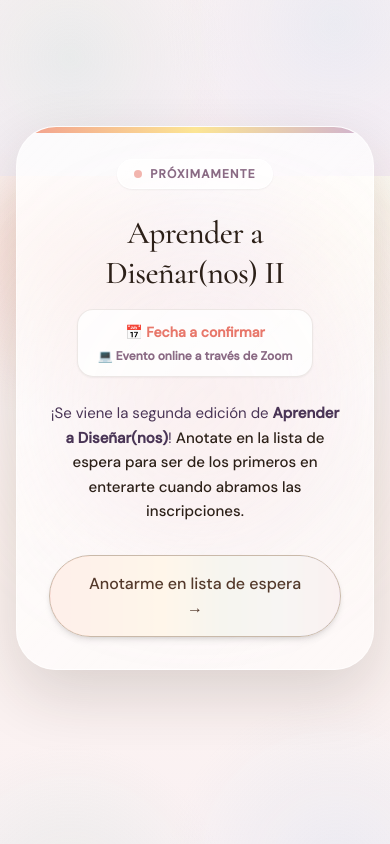
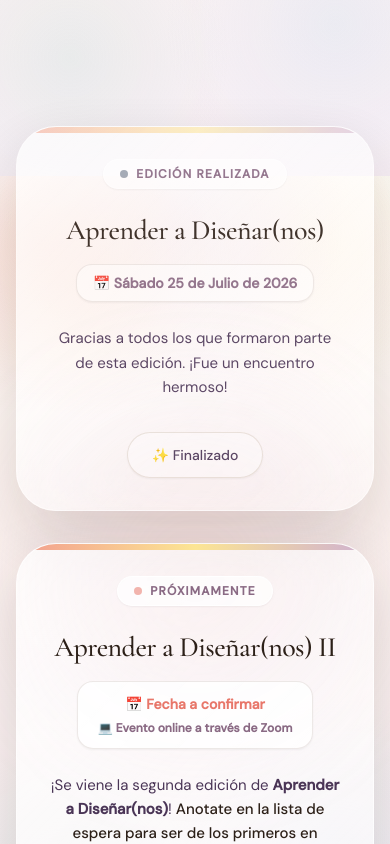
Before and after one commit to N-dossantos/soymicads, a Next.js app: page / in a window 390 px wide. Shown: the part 7420-8264 px from the top of the page. Built offline with nearby package versions, Linux system fonts and the light colour scheme.

Commit message:
update EventSection to display dual-card layout for past and upcoming events

```diff
--- a/components/sections/EventSection.tsx
+++ b/components/sections/EventSection.tsx
@@ -20,8 +20,47 @@ export default function EventSection({
       {/* Background soft ambient glows */}
       <div className="absolute left-1/2 top-1/2 -translate-x-1/2 -translate-y-1/2 h-96 w-96 rounded-full bg-[radial-gradient(circle,_rgba(242,157,142,0.25)_0%,_rgba(206,175,210,0.2)_50%,_transparent_70%)] blur-3xl pointer-events-none" />
 
-      <div className="mx-auto max-w-4xl relative">
-        <div className="rainbow-surface relative overflow-hidden rounded-[2.5rem] p-8 sm:p-12 text-center border border-white/60 shadow-2xl backdrop-blur-xl">
+      <div className="mx-auto max-w-6xl relative">
+        <div className="grid grid-cols-1 lg:grid-cols-2 gap-8 items-center">
+
+          {/* Card 1: Aprender a Diseñar(nos) - Realizado */}
+          <div className="rainbow-surface relative overflow-hidden rounded-[2.5rem] p-8 sm:p-10 text-center border border-white/60 shadow-xl backdrop-blur-xl opacity-90 transition hover:opacity-100 hover:scale-[1.02] duration-300">
+            {/* Top subtle bar gradient */}
+            <div className="absolute inset-x-0 top-0 h-1.5 bg-gradient-to-r from-[#f29d8e] via-[#f6bd8b] via-[#fce594] via-[#a1d2c5] via-[#b3d5ee] to-[#ceafd2] opacity-60" />
+
+            {/* Badge */}
+            <div className="inline-flex items-center gap-2 rounded-full px-4 py-1.5 text-xs font-semibold uppercase tracking-widest text-[#8a6a84] bg-white/70 border border-white/80 shadow-sm mb-6">
+              <span className="h-2 w-2 rounded-full bg-gray-400" />
+              Edición Realizada
+            </div>
+
+            {/* Title */}
+            <h2 className="section-title text-[clamp(28px,4vw,40px)] font-medium leading-tight mb-4 text-[#2C2018]">
+              Aprender a Diseñar(nos)
+            </h2>
+
+            {/* Date & Time Badge */}
+            <div className="mx-auto max-w-fit rounded-2xl bg-white/60 border border-[rgba(107,79,58,0.12)] px-4 py-2 shadow-sm mb-6 text-sm font-medium text-[#4A3556]">
+              <div>
+                <span className="text-[#8a6a84] font-semibold">📅 Sábado 25 de Julio de 2026</span>
+              </div>
+            </div>
+
+            {/* Description */}
+            <p className="mx-auto max-w-lg text-[15px] leading-relaxed text-[#4A3556] mb-8">
+              Gracias a todos los que formaron parte de esta edición. ¡Fue un encuentro hermoso!
+            </p>
+
+            {/* Call to action button */}
+            <div>
+              <div className="inline-block py-3 px-6 rounded-full text-sm font-medium text-[#4A3556] bg-white/40 border border-[#C9B9A9]/40 shadow-sm cursor-default">
+                ✨ Finalizado
+              </div>
+            </div>
+          </div>
+
+          {/* Card 2: Aprender a Diseñar(nos) II - Próximamente */}
+          <div className="rainbow-surface relative overflow-hidden rounded-[2.5rem] p-8 sm:p-10 text-center border border-white/60 shadow-2xl backdrop-blur-xl transform lg:scale-105 z-10 transition hover:scale-[1.07] duration-300">
             {/* Top subtle bar gradient */}
             <div className="absolute inset-x-0 top-0 h-1.5 bg-gradient-to-r from-[#f29d8e] via-[#f6bd8b] via-[#fce594] via-[#a1d2c5] via-[#b3d5ee] to-[#ceafd2]" />
 
@@ -32,7 +71,7 @@ export default function EventSection({
             </div>
 
             {/* Title */}
-          <h2 className="section-title text-[clamp(32px,5vw,56px)] font-medium leading-tight mb-4 text-[#2C2018]">
+            <h2 className="section-title text-[clamp(28px,4vw,48px)] font-medium leading-tight mb-4 text-[#2C2018]">
               Aprender a Diseñar(nos) II
             </h2>
 
@@ -47,7 +86,7 @@ export default function EventSection({
             </div>
 
             {/* Description */}
-          <p className="mx-auto max-w-2xl text-[15px] sm:text-[17px] leading-relaxed text-[#4A3556] mb-8">
+            <p className="mx-auto max-w-lg text-[15px] sm:text-[16px] leading-relaxed text-[#4A3556] mb-8">
               ¡Se viene la segunda edición de <strong>Aprender a Diseñar(nos)</strong>! <br className="hidden sm:inline" />
               <span className="font-medium text-[#2C2018]">
                 Anotate en la lista de espera para ser de los primeros en enterarte cuando abramos las inscripciones.
@@ -60,12 +99,14 @@ export default function EventSection({
                 href={formsUrl}
                 target="_blank"
                 rel="noopener noreferrer"
-              className={`${rainbowPseudo} py-4 px-8 rounded-full text-base font-medium text-[#53392B] border border-[#C9B9A9] shadow-md hover:shadow-lg hover:scale-105 active:scale-100 before:bg-[#FFF9F4] before:opacity-90 hover:before:opacity-40`}
+                className={`${rainbowPseudo} py-3.5 px-7 rounded-full text-[15px] font-medium text-[#53392B] border border-[#C9B9A9] shadow-md hover:shadow-lg hover:scale-105 active:scale-100 before:bg-[#FFF9F4] before:opacity-90 hover:before:opacity-40`}
               >
                 Anotarme en lista de espera →
               </a>
             </div>
           </div>
+
+        </div>
       </div>
     </section>
   );
--- a/components/sections/Navbar.tsx
+++ b/components/sections/Navbar.tsx
@@ -6,8 +6,8 @@ import CurrencyToggle from "@/components/ui/CurrencyToggle";
 const NAV_LINKS = [
   { label: "Diseñar(me)", href: "#servicio" },
   { label: "Diseñar(nos)", href: "#servicioGrupos" },
+  { label: "Charlitas", href: "#charlitas" },
   { label: "Encuentros", href: "#encuentro" },
-  { label: "Charlitas", href: "#charlitas" },
   { label: "Preguntas frecuentes", href: "#preguntas" },
 ];
 
```
Lines whose indentation alone changed are shown as unchanged.
